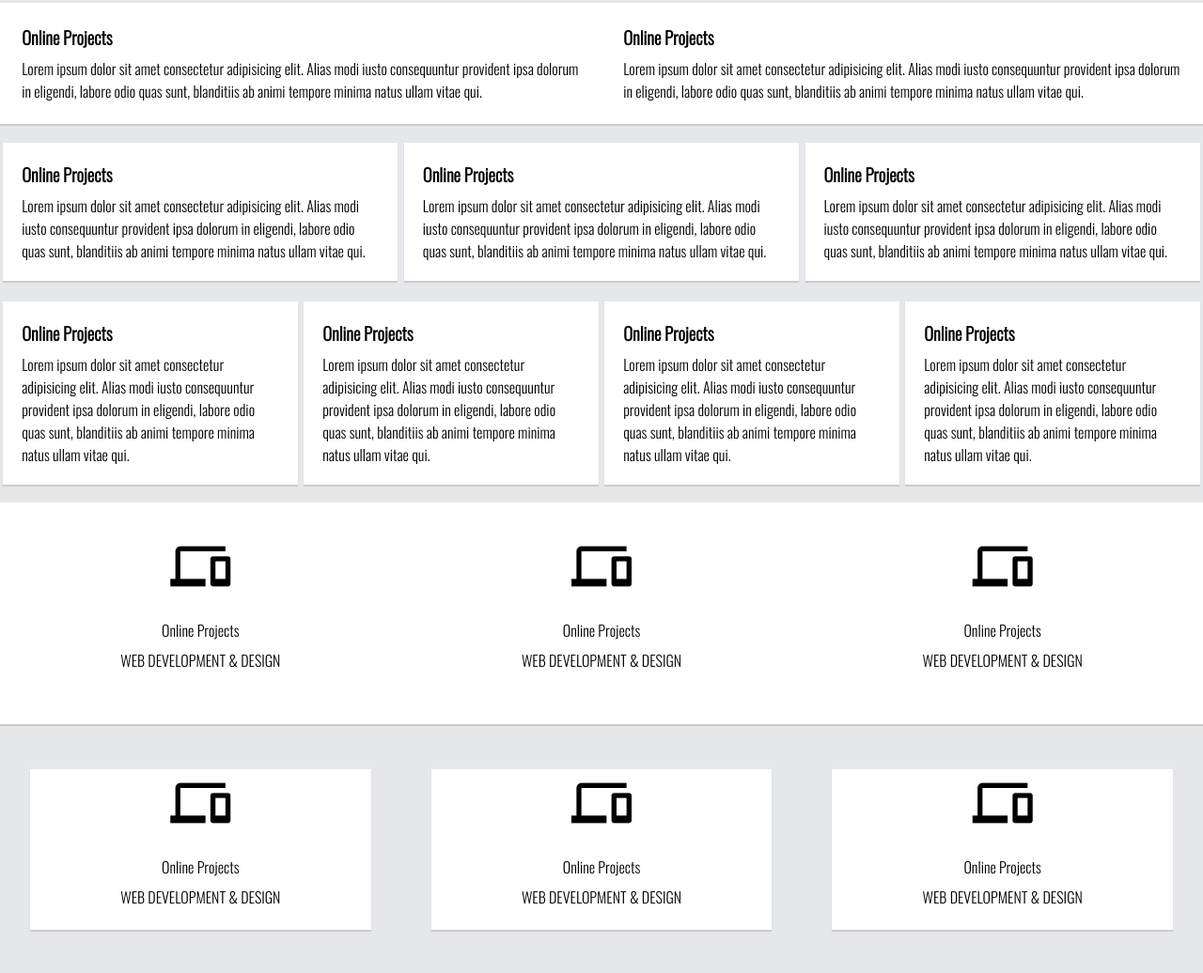
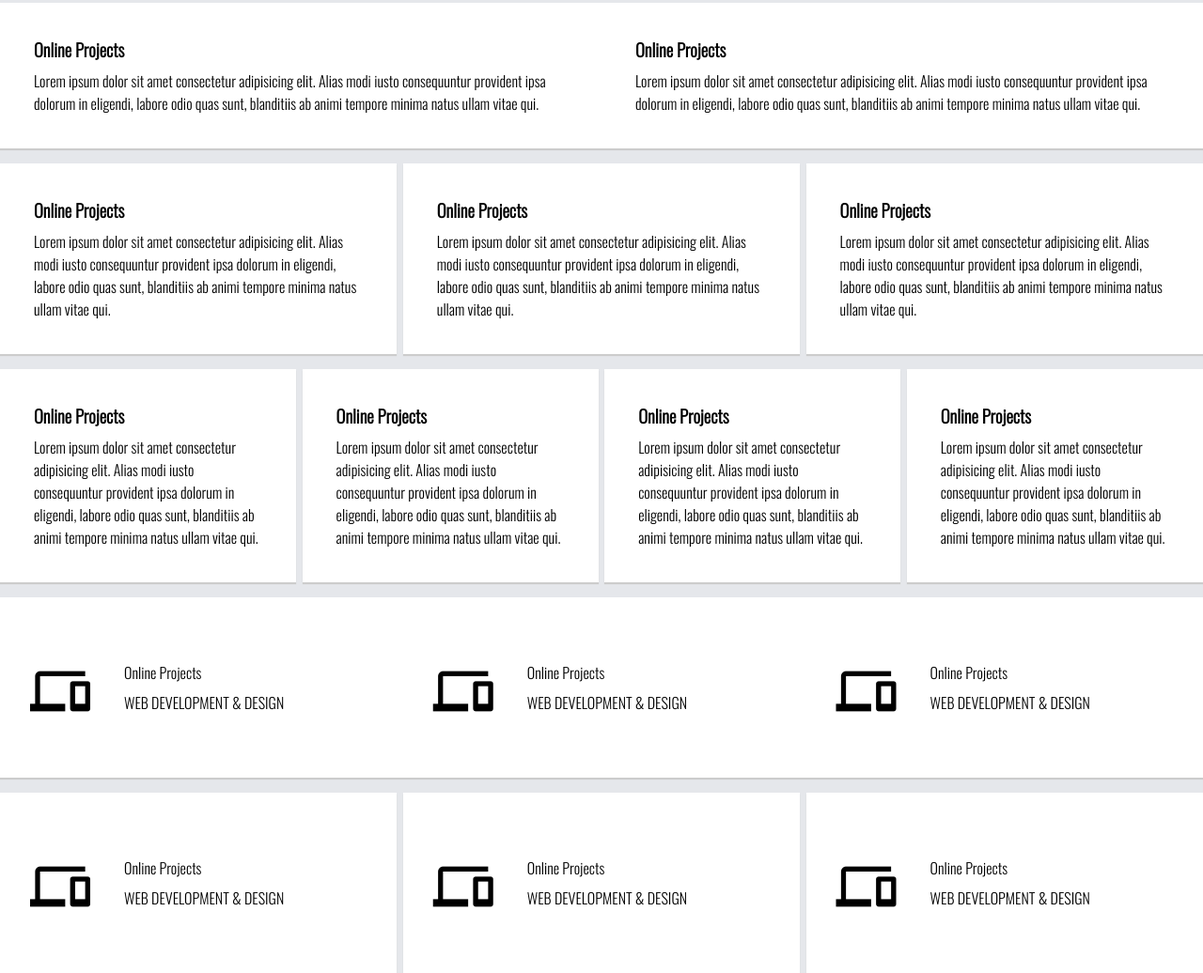
Before and after one commit to samvauclain/bc-portfolio, a plain HTML site: page index.html in a window 1280 px wide. Shown: the part 521-1557 px from the top of the page at 94% size. Drawn offline with nearby package versions, Linux system fonts and the light colour scheme.

Commit message:
working out some kinks

```diff
--- a/assets/css/style.css
+++ b/assets/css/style.css
@@ -5,33 +5,13 @@
     --section-margin:1rem auto 0 auto;
     --section-padding:4rem 0;
     --section-padding-2:4rem;
-    -content-margin-:2rem 0;
+    --content-margin-:2rem 0;
 }
 
 * {
     box-sizing: border-box;
     margin: 0;
     padding: 0;
-}
-
-@media screen and (min-width:768px){
-    .container, .container-sm {
-        display:flex;
-        align-items:center;
-        flex-wrap:wrap;
-    }
-
-    .content-equal {
-        padding:2rem;
-        margin:.4rem auto;
-    }
-
-    .container-nested {
-        display: flex;
-        margin: 2rem;
-        align-items: center;
-        flex:1;
-    }
 }
 
 body {
@@ -141,6 +121,10 @@ h1,h2,h3,h4,h5,h6,p {
     text-align:center;
 }
 
+.container-sm, .container-nested {
+    margin-bottom:1rem;
+}
+
 .container-fill-light {
     background-color:var(--light-color);
     box-shadow:var(--box-shadow-bottom);
@@ -153,10 +137,8 @@ h1,h2,h3,h4,h5,h6,p {
 }
 
 .content-equal {
-    margin:var(--content-margin);
     padding: 1rem;
     flex:1;
-    margin:.2rem;
 }
 
 .xl-icon {
@@ -170,3 +152,38 @@ h1,h2,h3,h4,h5,h6,p {
 .lg-txt {
     font-size:1.45rem;
 }
+
+@media screen and (min-width:768px){
+    .container, .container-sm {
+        display:flex;
+        align-items:center;
+        flex-wrap:wrap;
+    }
+
+    .container-nested {
+        padding:1.25rem;
+        display: flex;
+        align-items: center;
+        text-align:left;
+        flex:1;
+    }
+
+    .container-sm, .container-nested {
+        margin-right: .4rem;
+    }
+
+    .content-equal {
+        padding:2rem;
+    }
+}
+
+@media screen and (min-width:960px) {
+    .container-sm:last-of-type, .container-nested:last-of-type {
+        margin-right: 0;
+    }
+
+    .container-sm, .container-nested {
+        padding:2rem;
+        margin-bottom:0;
+    }
+}
```
